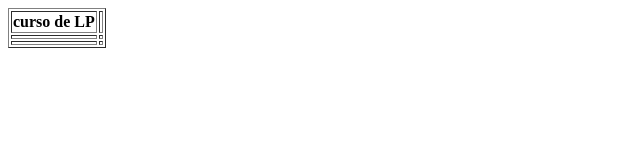
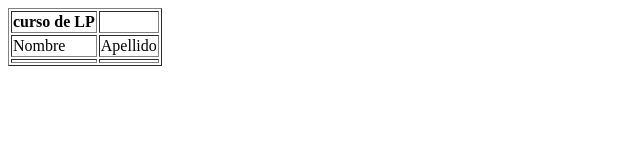
Before and after one commit to alejandrocarden/academico, a plain HTML site: page index.html in a window 1280 px wide. Shown: the whole page, without its empty margins (0-640 px from the left). Drawn offline with Linux system fonts and the light colour scheme.

Commit message:
commit RAMA3

```diff
--- a/index.html
+++ b/index.html
@@ -10,8 +10,8 @@
             </thead>
             <tbody>
                 <tr>
-                    <td></td>
-                    <td></td>
+                    <td>Nombre</td>
+                    <td>Apellido</td>
                 </tr>
                 <tr>
                     <td></td>
```
